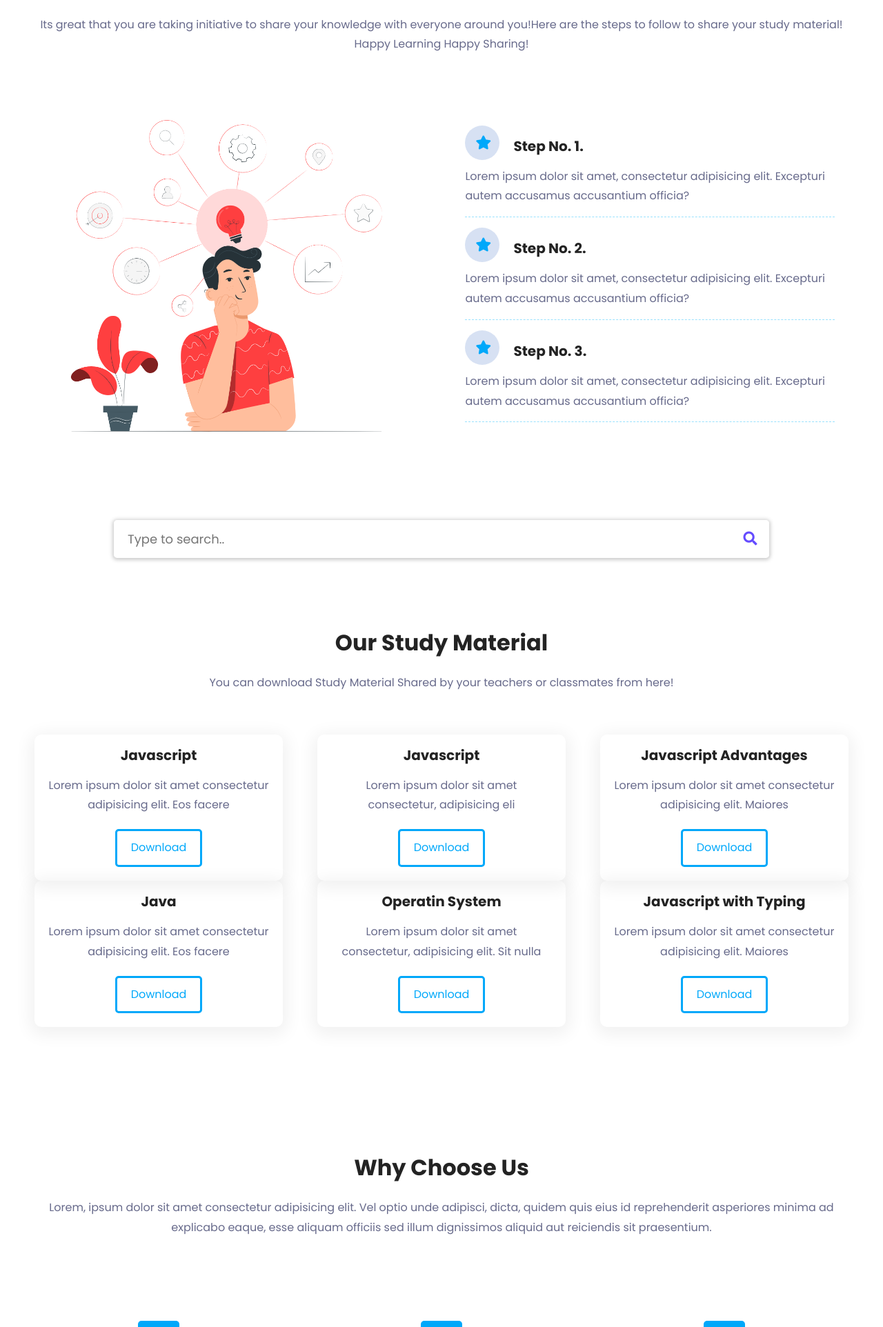
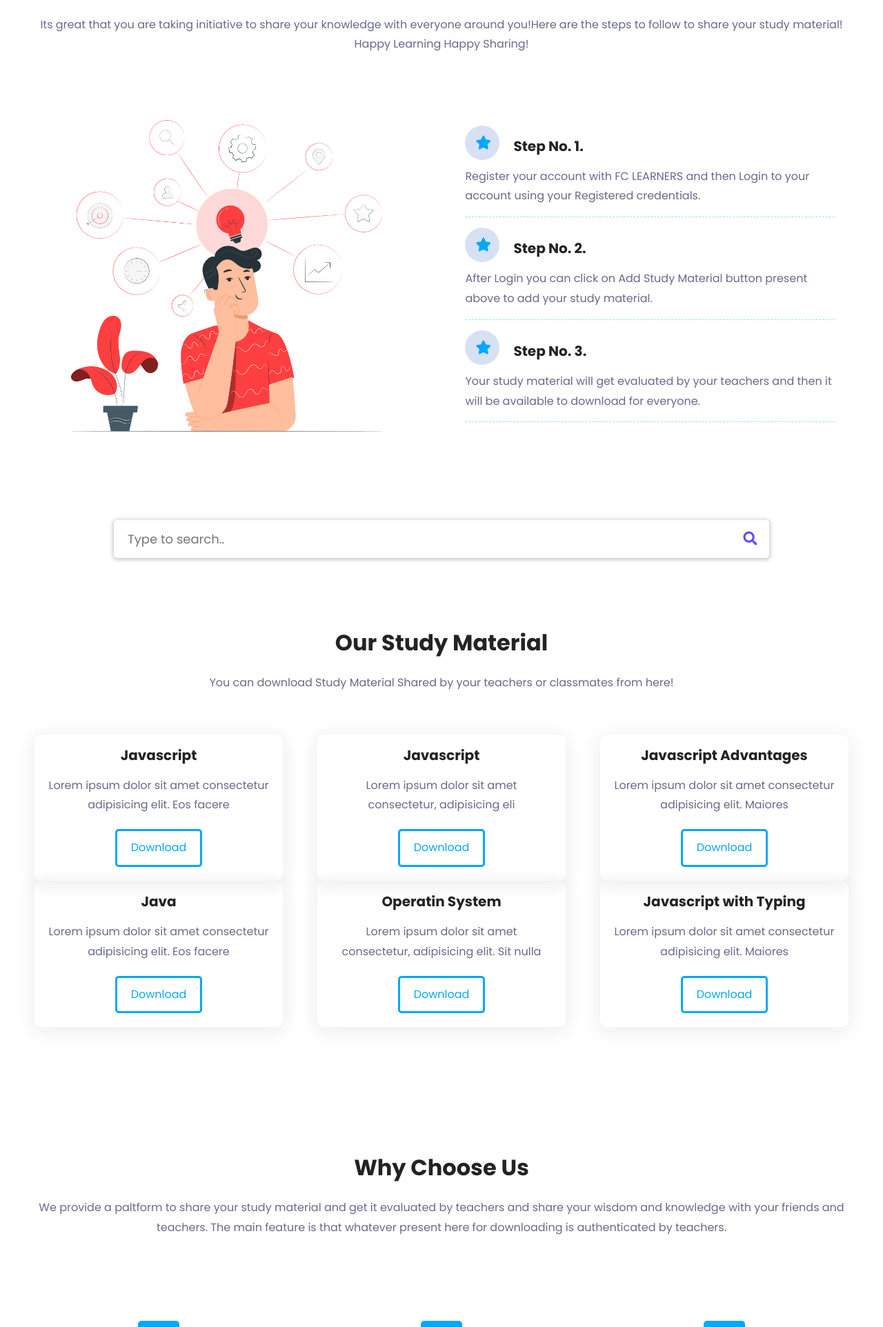
Before and after one commit to Akash3470399/Fc-Learners, a Django app: page /study-material/ in a window 1280 px wide. Shown: the part 867-2791 px from the top of the page at 69% size. Run offline with Django 3.2, Linux system fonts and the light colour scheme.

Commit message:
Modal changes studyhome

```diff
--- a/StudyMaterial/templates/StudyMaterial/Studyhome.html
+++ b/StudyMaterial/templates/StudyMaterial/Studyhome.html
@@ -132,8 +132,10 @@
 							<h3>Step No. 1.</h3>
 						</div>
 						<p>
-							Lorem ipsum dolor sit amet, consectetur adipisicing elit.
-							Excepturi autem accusamus accusantium officia?
+							<!--Lorem ipsum dolor sit amet, consectetur adipisicing elit.
+							Excepturi autem accusamus accusantium officia?>-->
+							Register your account with FC LEARNERS and then Login to your
+							account using your Registered credentials.
 						</p>
 					</div>
 					<div class="app-feature">
@@ -142,8 +144,10 @@
 							<h3>Step No. 2.</h3>
 						</div>
 						<p>
-							Lorem ipsum dolor sit amet, consectetur adipisicing elit.
-							Excepturi autem accusamus accusantium officia?
+							<!--Lorem ipsum dolor sit amet, consectetur adipisicing elit.
+							Excepturi autem accusamus accusantium officia?-->
+							After Login you can click on Add Study Material button present above
+							to add your study material.
 						</p>
 					</div>
 					<div class="app-feature">
@@ -152,8 +156,10 @@
 							<h3>Step No. 3.</h3>
 						</div>
 						<p>
-							Lorem ipsum dolor sit amet, consectetur adipisicing elit.
-							Excepturi autem accusamus accusantium officia?
+							<!--Lorem ipsum dolor sit amet, consectetur adipisicing elit.
+							Excepturi autem accusamus accusantium officia?-->
+							Your study material will get evaluated by your teachers and then it
+							will be available to download for everyone.
 						</p>
 					</div>
 				</div>
@@ -179,6 +185,7 @@
 				obcaecati.-->
 				You can download Study Material Shared by your teachers or classmates from here!
 			</p>
+
 			<div class="row">
 				<div class="column">
 					<h3>Javascript</h3>
@@ -235,15 +242,19 @@
 					</div>
 				</div>
 			</div>
+
 		</section>
 		<!------ Section: Features ------>
 		<section class="features" id="features">
 			<h2>Why Choose Us</h2>
 			<p class="section-desc">
-				Lorem, ipsum dolor sit amet consectetur adipisicing elit. Vel optio unde
+				<!--Lorem, ipsum dolor sit amet consectetur adipisicing elit. Vel optio unde
 				adipisci, dicta, quidem quis eius id reprehenderit asperiores minima ad
 				explicabo eaque, esse aliquam officiis sed illum dignissimos aliquid aut
-				reiciendis sit praesentium.
+				reiciendis sit praesentium.-->
+				We provide a paltform to share your study material and get it evaluated by
+				teachers and share your wisdom and knowledge with your friends and teachers.
+				The main feature is that whatever present here for downloading is authenticated by teachers.
 			</p>
 			<div class="row">
 				<div class="column">
@@ -259,9 +270,10 @@
 					<i class="fas fa-thumbs-up"></i>
 					<h3>Easy to Use</h3>
 					<p>
-						Lorem ipsum dolor sit amet consectetur, adipisicing elit. Cumque
+						<!--Lorem ipsum dolor sit amet consectetur, adipisicing elit. Cumque
 						nesciunt harum ducimus eum esse dolore debitis! Officiis autem est
-						dolor.
+						dolor.-->
+						We provide easiest way to share your study material.
 					</p>
 				</div>
 				<div class="column">
--- a/StudyMaterial/templates/StudyMaterial/addstudy.html
+++ b/StudyMaterial/templates/StudyMaterial/addstudy.html
@@ -2,12 +2,14 @@
 
 {% if error == "no" %}
 <script>
+	//getElementById('success_modal').click();
 	alert('Notes Uploaded Successfully');
 </script>
 {% endif %}
 
 {% if error == "yes" %}
 <script>
+	//getElementById('error_modal').click();
 	alert('Something went wrong, Try Again');
 </script>
 {% endif %}
@@ -35,6 +37,8 @@
 
 </head>
 <body>
+	<!--{% include 'StudyMaterial/succ_modal.html' %}
+	{% include 'StudyMaterial/err_modal.html' %}-->
 	<div class="container">
 		<div class="contact-box">
 			<div class="left"></div>
--- a/StudyMaterial/templates/StudyMaterial/err_modal.html
+++ b/StudyMaterial/templates/StudyMaterial/err_modal.html
@@ -34,7 +34,7 @@
                 <div class="modal-box">
                     <!-- Button trigger modal-->
                     <button type="button" class="btn btn-primary btn-lg show-modal" data-toggle="modal"
-                        data-target="#myModal">
+                        data-target="#myModal" id="error_modal" hidden>
                         view modal
                     </button>
 
--- a/StudyMaterial/templates/StudyMaterial/succ_modal.html
+++ b/StudyMaterial/templates/StudyMaterial/succ_modal.html
@@ -31,7 +31,7 @@
                 <div class="modal-box">
                     <!-- Button trigger modal -->
                     <button type="button" class="btn btn-primary btn-lg show-modal" data-toggle="modal"
-                        data-target="#myModal">
+                        data-target="#myModal" id="success_modal" hidden>
                         view modal
                     </button>
 
--- a/StudyMaterial/views.py
+++ b/StudyMaterial/views.py
@@ -14,7 +14,9 @@ from User.models import CustomUser
 # Create your views here.
 
 def index(request):
-    return render(request, 'StudyMaterial/Studyhome.html')
+    latest_notes = Resource.objects.order_by('-timestamp')[:6]
+    context = {'latest_notes':latest_notes}
+    return render(request, 'StudyMaterial/Studyhome.html',context)
 
 
 def Logout(request):
@@ -45,13 +47,14 @@ def add_study(request):
             else:
                 Resource.objects.create(user=u,file=n,title=t,subject=s,description=d,timestamp=date.today(),status='Pending')
                 error="no"
-                print(t,s,n,d,u)
+                #print(t,s,n,d,u)
         except:
             error="yes"
-            print(t,s,n,d,u)
+            #print(t,s,n,d,u)
     d={'error':error}
     return render(request,'StudyMaterial/addstudy.html',d)
 
+#ajax functions
 def get_paginated_material(request):
     notes = Resource.objects.filter(status='Accept')
     paginator = Paginator(notes, 1)
```
